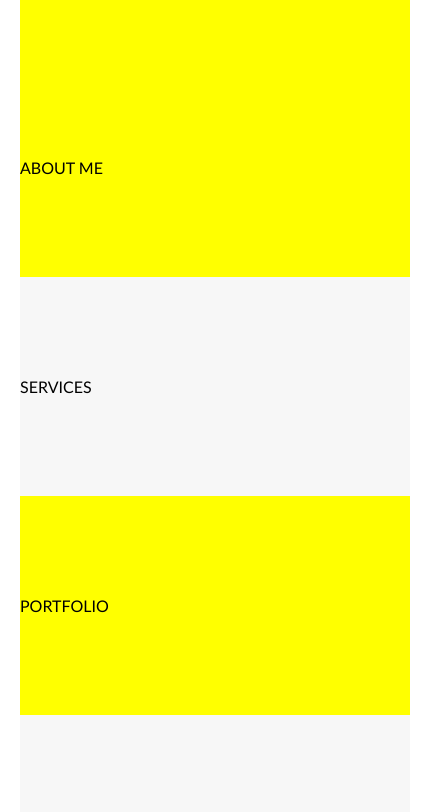
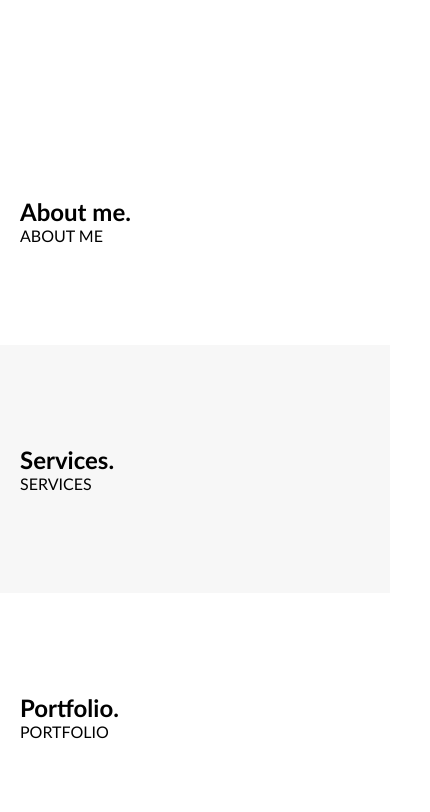
Before and after one commit to front-end-by-rimantas/11-grupe-portfolio-daniels, a plain HTML site: page index.html in a window 390 px wide. Shown: the part 380-1192 px from the top of the page, 430 px wide, since content can reach past the window. Drawn offline with Linux system fonts and the light colour scheme.

Commit message:
main layout

```diff
--- a/css/layout.css
+++ b/css/layout.css
@@ -1,11 +1,14 @@
+
 .container {
     display: inline-block;
-    width: 1200px;
-    margin: 0 calc( 50% - 600px ) ;
-    padding: 100px 0px;
-    background-color: yellow;
+    width: 100%;
+    padding: 100px 20px;
 }
-
+    .container > .row {
+        display: inline-block;
+        width: 1200px;
+        margin: 0 calc( 50% - 600px ) ;
+    }
 .bg-color {
     background-color: var(--color-primary);
 }
@@ -14,32 +17,32 @@ footer {
     color: white;
 }
 @media (max-width: 1300px) {
-    .container {
+    .container > .row {
         width: 1000px;
         margin: 0 calc( 50% - 500px ) ;
     }
 }
 @media (max-width: 1100px) {
-    .container {
+    .container > .row {
         width: 800px;
         margin: 0 calc( 50% - 400px ) ;
     }
 }
 @media (max-width: 900px) {
-    .container {
+    .container > .row {
         width: 700px;
         margin: 0 calc( 50% - 350px ) ;
     }
 }
-@media (max-width: 750px) {
-    .container {
-        width: 100%;
-        margin: 0 20px;
+@media (max-width: 800px) {
+    .container > .row {
+        width: 500px;
+        margin: 0 calc( 50% - 250px ) ;
     }
 }
-@media (max-width: 600px) {
-    .container {
+@media (max-width: 550px) {
+    .container > .row {
         width: 100%;
-        margin: 0 20px;
+        margin: 0;
     }
 }
--- a/index.html
+++ b/index.html
@@ -20,6 +20,7 @@
 <!-- hero start -->
     <div class="container">
         <div class="row">
+            <h1>Hello</h1>
             HERO
         </div>
     </div>
@@ -28,6 +29,7 @@
 <!-- about me start -->
     <div class="container">
         <div class="row">
+            <h2>About me.</h2>
             ABOUT ME
         </div>
     </div>
@@ -36,6 +38,7 @@
 <!-- services start -->
     <div class="container bg-color">
         <div class="row">
+            <h2>Services.</h2>
             SERVICES
         </div>
     </div>
@@ -44,6 +47,7 @@
 <!-- portfolio start -->
     <div class="container">
         <div class="row">
+            <h2>Portfolio.</h2>
             PORTFOLIO
         </div>
     </div>
@@ -52,6 +56,7 @@
 <!-- testimonials start -->
     <div class="container bg-color">
         <div class="row">
+            <h2>Testimonials.</h2>
             TESTIMONIALS
         </div>
     </div>
@@ -68,6 +73,7 @@
 <!-- our blog start -->
     <div class="container bg-color">
         <div class="row">
+            <h2>Our blog.</h2>
            OUR BLOG
         </div>
     </div>
@@ -76,6 +82,7 @@
 <!-- contact us start -->
     <div class="container">
         <div class="row">
+                <h2>Contac us.</h2>
             CONTACT US
         </div>
     </div>
```
